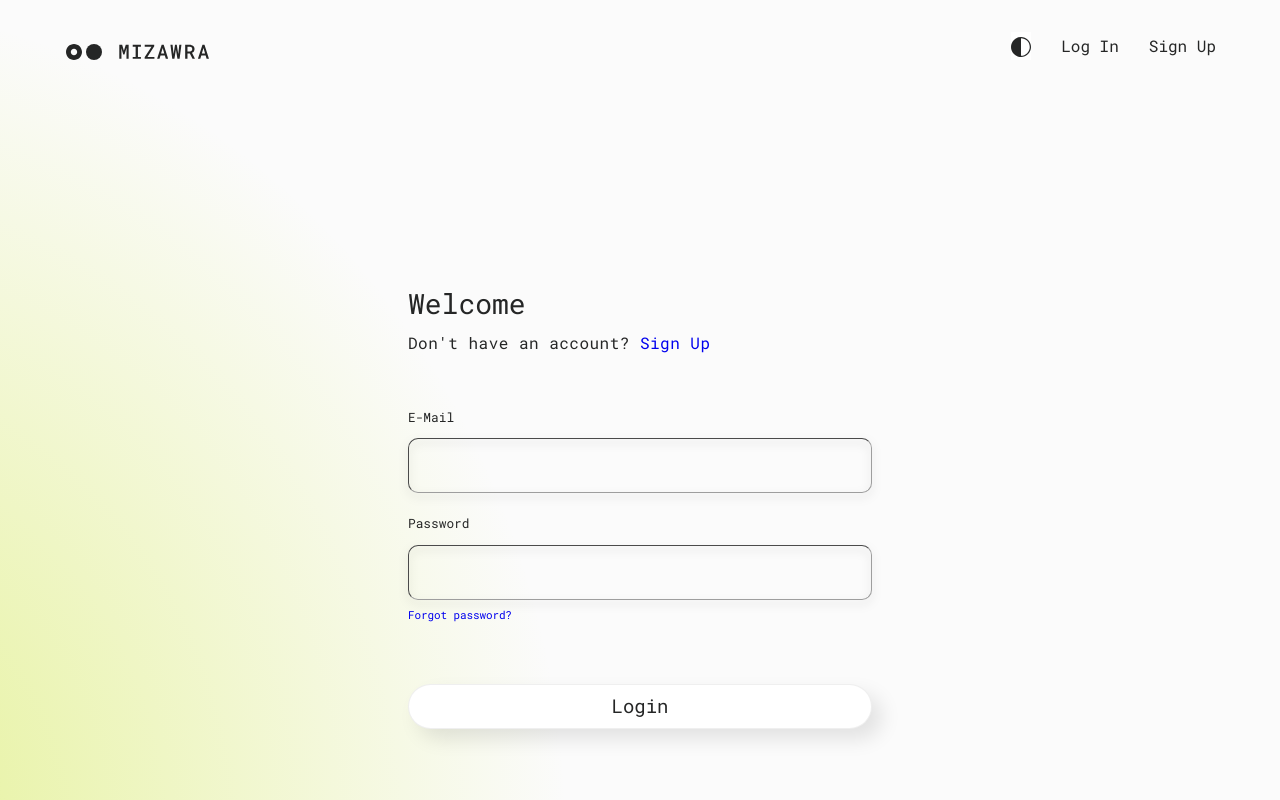
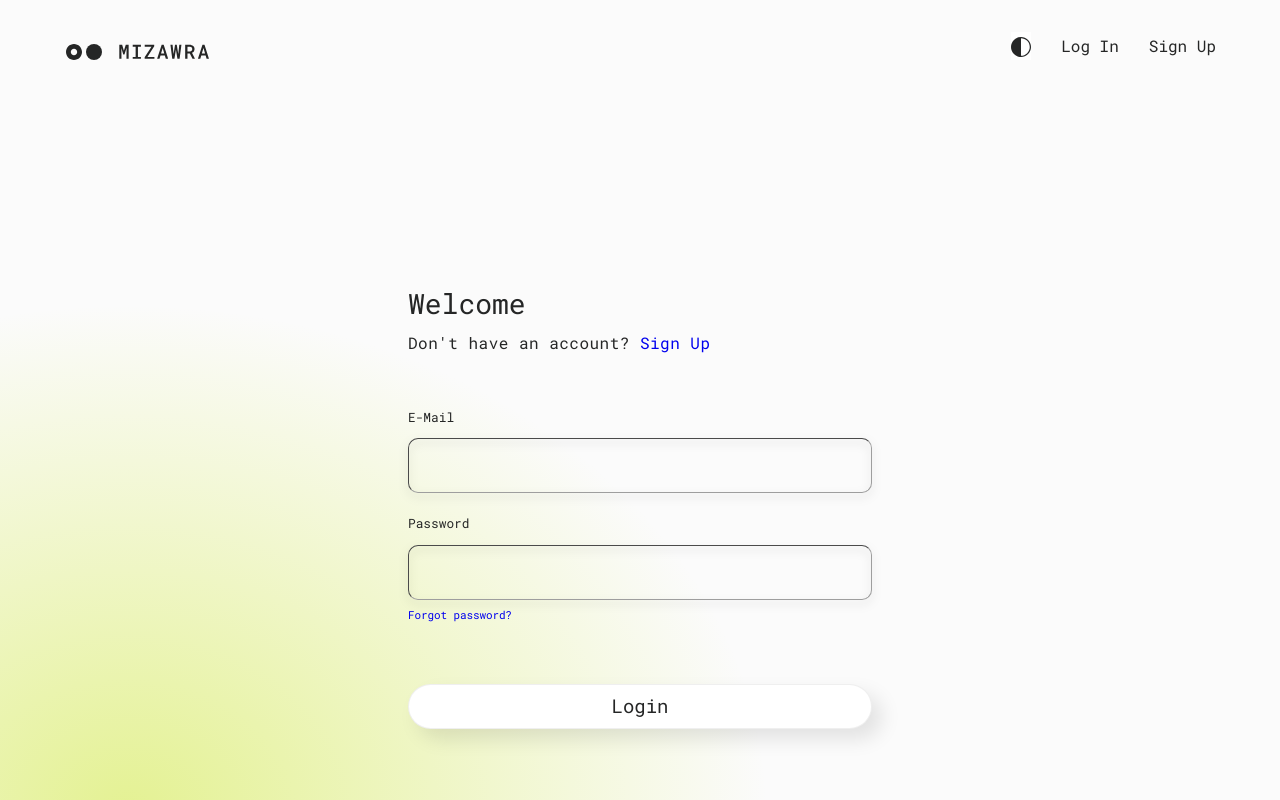
Before and after one commit to Himynameismarco/vue-MiZaWra-test, a Vue app: page /login in a window 1280 px wide. Shown: the top 800 px of the page. Built offline with nearby package versions, Linux system fonts and the light colour scheme.

Commit message:
fix problem with background on login page
without using overflow hidden 💪🏼

```diff
--- a/src/assets/main.css
+++ b/src/assets/main.css
@@ -157,14 +157,10 @@ button {
   grid-template-rows: 229px auto; /* 6 */
 }
 
-.background {
-  left: -949px;
-  top: calc(var(--nav-height) + 446px);
-  height: 1684px;
-  width: 1517px;
-  position: absolute;
-  background: radial-gradient(50% 50% at 50% 50%, rgba(205, 232, 43, 0.5) 0%, rgba(205, 232, 43, 0) 100%);
+.logged-out-background {
+  background: radial-gradient(50% 50% at 10% 80%, rgba(205, 232, 43, 0.5) 0%, rgba(205, 232, 43, 0) 100%);
 }
+
 
 .wrapper-logged-out .content {
   position: relative;
--- a/src/views/LoginView.vue
+++ b/src/views/LoginView.vue
@@ -26,8 +26,7 @@ async function login() {
 
 </script>
 <template>
-  <div class="background">
-  </div>
+  <div class="logged-out-background">
   <NavBarLoggedOut />
   <div class="wrapper-logged-out">
     <div class="content">
@@ -47,6 +46,7 @@ async function login() {
         <button class="logged-out-button">Login</button>
       </form>
     </div>
+  </div>
   </div>
 </template>
 
--- a/src/views/RegisterView.vue
+++ b/src/views/RegisterView.vue
@@ -30,7 +30,7 @@ function register() {
 </script>
 
 <template>
-  <div class="background">
+  <div class="logged-out-background">
   </div>
   <NavBarLoggedOut />
     <div class="wrapper-logged-out">
```
